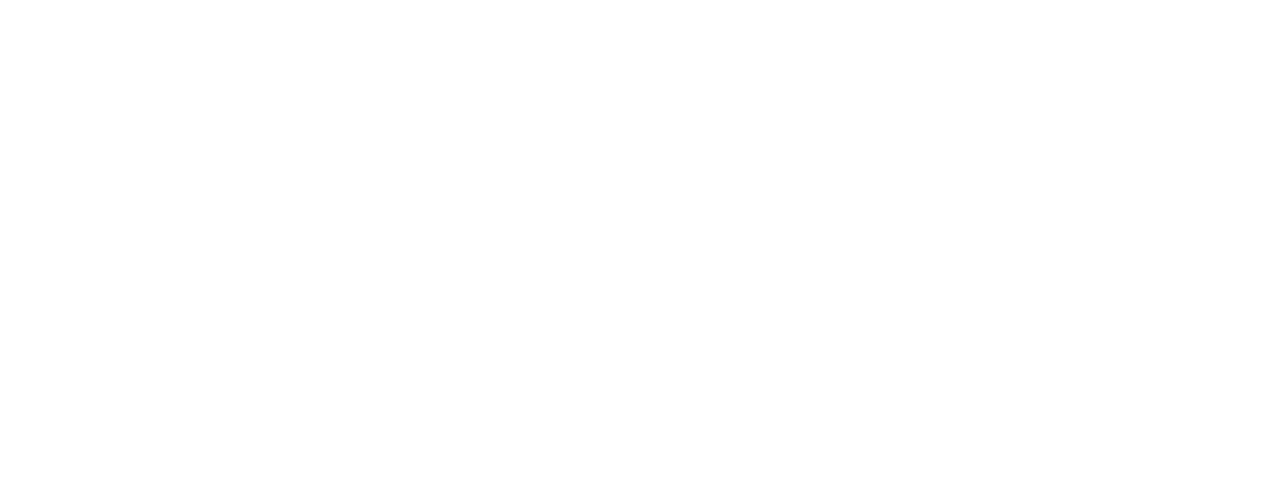
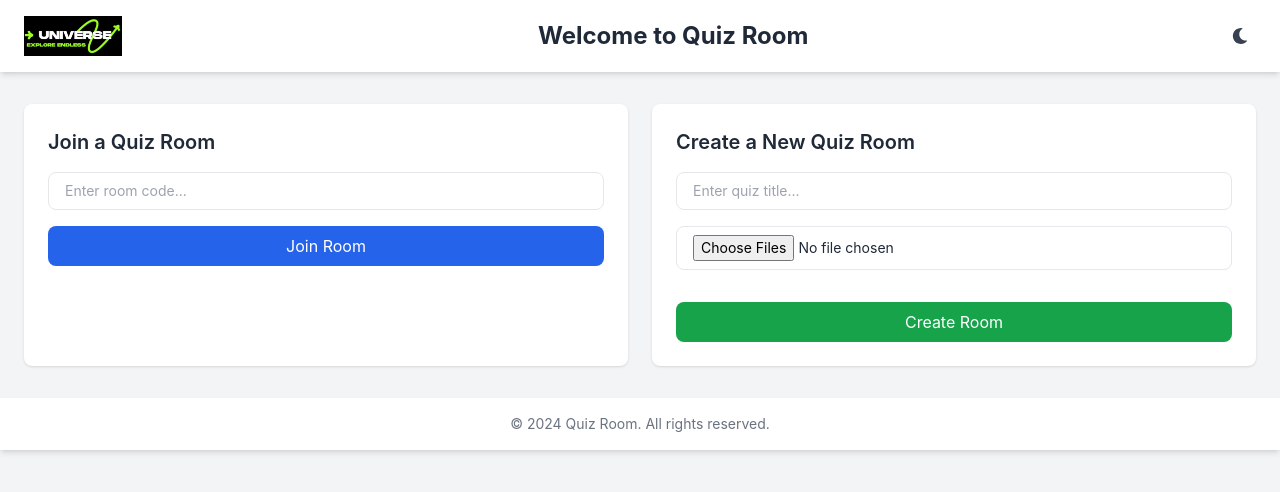
Before and after one commit to Amoghk04/UniVerse, a React (Vite) app in the folder universe/: page /education/quiz in a window 1280 px wide. Before the commit this address had no page. Shown: the top 492 px of the page. Built offline with nearby package versions, Linux system fonts and the light colour scheme.

Commit message:
Added QuizRoom

```diff
--- /dev/null
+++ b/universe/src/components/education/QuizRoom/quizHome.jsx
@@ -0,0 +1,131 @@
+import React, { useState } from "react";
+import universeLogo from "/src/assets/UniVerse.png"; // Update with the actual logo path
+import { FaSun, FaMoon } from "react-icons/fa"; // Install react-icons for icons
+
+const QuizHome = () => {
+  const [roomCode, setRoomCode] = useState("");
+  const [quizTitle, setQuizTitle] = useState("");
+  const [uploadedFiles, setUploadedFiles] = useState([]);
+  const [darkMode, setDarkMode] = useState(false);
+
+  const toggleTheme = () => {
+    setDarkMode(!darkMode);
+  };
+
+  const handleJoinRoom = () => {
+    if (roomCode.trim() === "") {
+      alert("Please enter a valid room code.");
+      return;
+    }
+    console.log("Joining room with code:", roomCode);
+    // Implement join room logic here
+  };
+
+  const handleCreateRoom = () => {
+    if (quizTitle.trim() === "") {
+      alert("Please enter a quiz title.");
+      return;
+    }
+    if (uploadedFiles.length === 0) {
+      alert("Please upload at least one document.");
+      return;
+    }
+    console.log("Creating room with title:", quizTitle);
+    console.log("Uploaded files:", uploadedFiles);
+    // Implement create room logic here
+  };
+
+  const handleFileUpload = (e) => {
+    const files = Array.from(e.target.files).filter((file) =>
+      ["application/pdf", "application/vnd.ms-powerpoint", "application/vnd.openxmlformats-officedocument.presentationml.presentation", "application/msword", "application/vnd.openxmlformats-officedocument.wordprocessingml.document"].includes(file.type)
+    );
+
+    if (files.length !== e.target.files.length) {
+      alert("Only PDF, PPT, and DOC files are allowed.");
+    }
+
+    setUploadedFiles((prevFiles) => [...prevFiles, ...files]);
+  };
+
+  return (
+    <div className={`${darkMode ? "bg-gray-900 text-gray-100" : "bg-gray-100 text-gray-800"} min-h-screen`}>
+      {/* Header */}
+      <header className={`${darkMode ? "bg-gray-800" : "bg-white"} shadow-md py-4`}>
+        <div className="container mx-auto flex items-center justify-between px-6">
+          <div className="flex items-center">
+            <img src={universeLogo} alt="UniVerse Logo" className="h-10" />
+          </div>
+          <h1 className="text-2xl font-bold">Welcome to Quiz Room</h1>
+          <button
+            onClick={toggleTheme}
+            className="p-2 rounded-full focus:outline-none focus:ring-2 focus:ring-offset-2"
+          >
+            {darkMode ? <FaSun className="text-yellow-500" /> : <FaMoon className="text-gray-700" />}
+          </button>
+        </div>
+      </header>
+
+      {/* Main Content */}
+      <main className="container mx-auto px-6 py-8 grid grid-cols-1 md:grid-cols-2 gap-6">
+        {/* Join Quiz Room */}
+        <section className={`${darkMode ? "bg-gray-800 text-gray-100" : "bg-white text-gray-800"} rounded-lg shadow p-6`}>
+          <h2 className="text-xl font-semibold mb-4">Join a Quiz Room</h2>
+          <input
+            type="text"
+            value={roomCode}
+            onChange={(e) => setRoomCode(e.target.value)}
+            placeholder="Enter room code..."
+            className={`${darkMode ? "bg-gray-700 text-gray-100" : "bg-white"} w-full border rounded-lg px-4 py-2 text-sm focus:outline-none focus:ring mb-4`}
+          />
+          <button
+            onClick={handleJoinRoom}
+            className="w-full px-4 py-2 bg-blue-600 text-white rounded-lg hover:bg-blue-700"
+          >
+            Join Room
+          </button>
+        </section>
+
+        {/* Create Quiz Room */}
+        <section className={`${darkMode ? "bg-gray-800 text-gray-100" : "bg-white text-gray-800"} rounded-lg shadow p-6`}>
+          <h2 className="text-xl font-semibold mb-4">Create a New Quiz Room</h2>
+          <input
+            type="text"
+            value={quizTitle}
+            onChange={(e) => setQuizTitle(e.target.value)}
+            placeholder="Enter quiz title..."
+            className={`${darkMode ? "bg-gray-700 text-gray-100" : "bg-white"} w-full border rounded-lg px-4 py-2 text-sm focus:outline-none focus:ring mb-4`}
+          />
+          <input
+            type="file"
+            accept=".pdf, .pptx, .docx"
+            multiple
+            onChange={handleFileUpload}
+            className={`${darkMode ? "bg-gray-700 text-gray-100" : "bg-white"} w-full border rounded-lg px-4 py-2 text-sm focus:outline-none focus:ring mb-4`}
+          />
+          <ul className="mb-4">
+            {uploadedFiles.map((file, index) => (
+              <li key={index} className="text-sm">
+                {file.name}
+              </li>
+            ))}
+          </ul>
+          <button
+            onClick={handleCreateRoom}
+            className="w-full px-4 py-2 bg-green-600 text-white rounded-lg hover:bg-green-700"
+          >
+            Create Room
+          </button>
+        </section>
+      </main>
+
+      {/* Footer */}
+      <footer className={`${darkMode ? "bg-gray-800 text-gray-400" : "bg-white text-gray-500"} shadow-md py-4`}>
+        <div className="container mx-auto text-center text-sm">
+          © 2024 Quiz Room. All rights reserved.
+        </div>
+      </footer>
+    </div>
+  );
+};
+
+export default QuizHome;
--- a/universe/src/main.jsx
+++ b/universe/src/main.jsx
@@ -9,6 +9,7 @@
 import './index.css';
 import UnifiedAuthPage from './components/UnifiedAuthPage';
 import RAGInterface from './components/education/SmartNotes';
+import QuizHome from './components/education/QuizRoom/quizHome';
 
 ReactDOM.createRoot(document.getElementById('root')).render(
   <React.StrictMode>
@@ -21,6 +22,7 @@
         <Route path="/socials" element={<SocialsPage />} />
         <Route path="/college-life" element={<CollegeLifePage />} />
         <Route path="/education/notes" element={<RAGInterface/>} />
+        <Route path="/education/quiz" element={<QuizHome/>} />
       </Routes>
     </BrowserRouter>
   </React.StrictMode>
```
